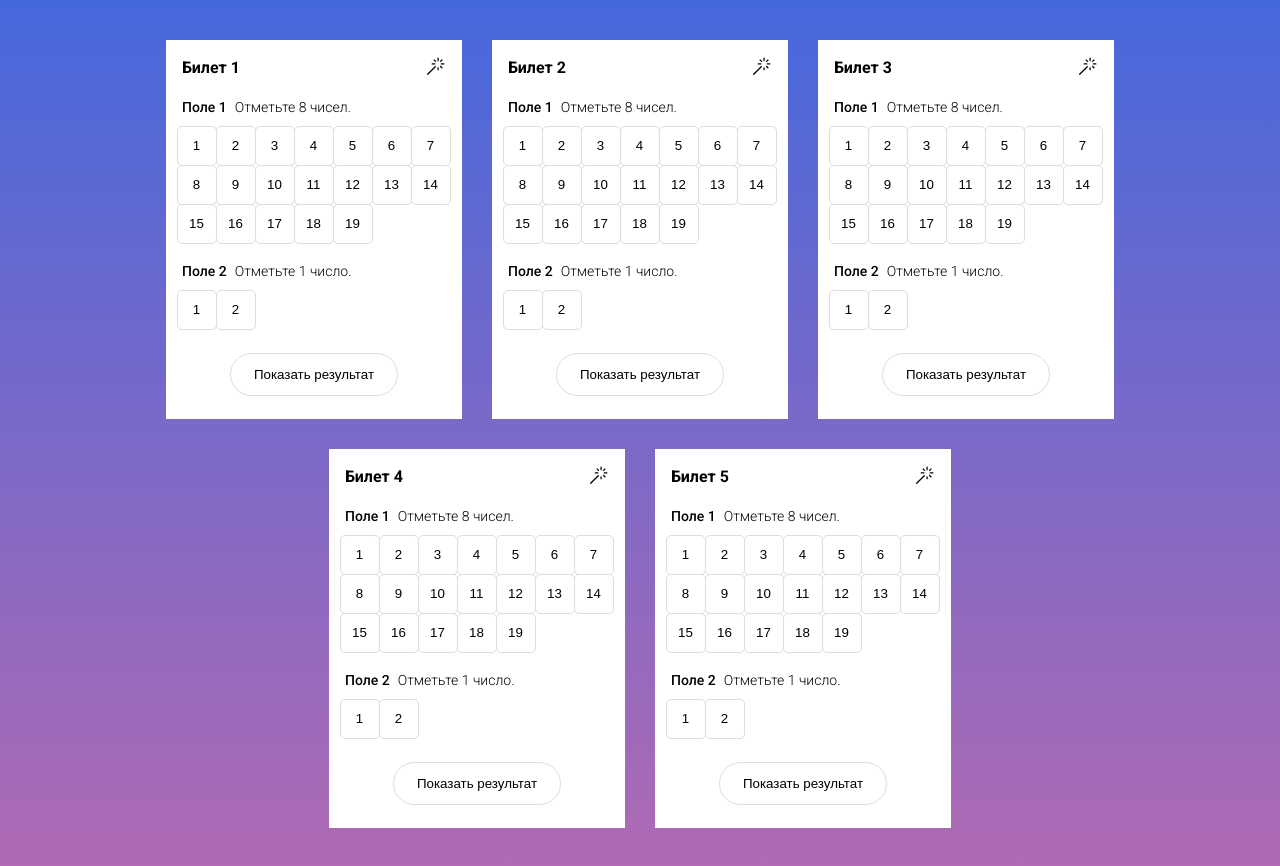
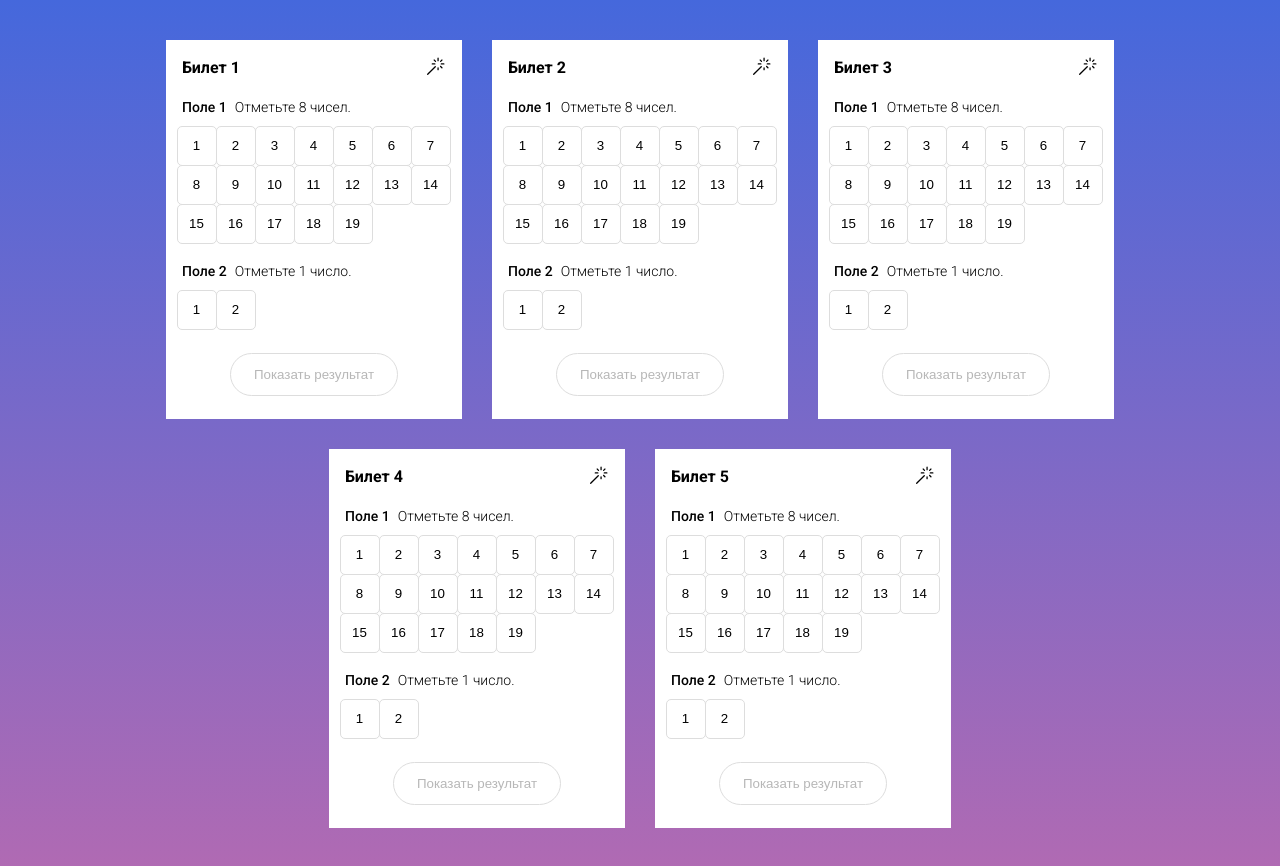
Before and after one commit to PikuzaMarie/lotto-game, a React (Vite) app: page / in a window 1280 px wide. Built offline with nearby package versions, Linux system fonts and the light colour scheme.

Commit message:
feat: disable show result btn if selection is incomplete

```diff
--- a/src/components/ResultButton/ResultButton.jsx
+++ b/src/components/ResultButton/ResultButton.jsx
@@ -1,8 +1,13 @@
 import './ResultButton.scss';
 
-export const ResultButton = ({ msg, handleResultClick }) => {
+export const ResultButton = ({ msg, handleResultClick, isDisabled }) => {
   return (
-    <button type="submit" className="btn_result" onClick={handleResultClick}>
+    <button
+      type="submit"
+      className="btn_result"
+      onClick={handleResultClick}
+      disabled={isDisabled}
+    >
       {msg}
     </button>
   );
--- a/src/components/ResultButton/ResultButton.scss
+++ b/src/components/ResultButton/ResultButton.scss
@@ -5,8 +5,12 @@
     padding: 13px 23px;
   }
 
-  &_result:hover {
+  &_result:not(:disabled):hover {
     background-color: var(--color-selected-yellow);
     border: 1px solid var(--color-selected-yellow);
   }
+
+  &_result:disabled {
+    cursor: not-allowed;
+  }
 }
--- a/src/components/Ticket/Ticket.jsx
+++ b/src/components/Ticket/Ticket.jsx
@@ -12,6 +12,10 @@ export const Ticket = ({ id, fieldsConfig, checkIsTicketWon }) => {
 
   const [isTicketWon, setIsTicketWon] = useState(false);
   const [isGameOver, setIsGameOver] = useState(false);
+
+  const isSelectionCompleted = fieldSelectionStates.every(
+    fieldState => fieldState.isSelectionCompleted,
+  );
 
   const onMagicWandClick = () => {
     const randomSelectionStates = generateRandomSelection(fieldsConfig);
@@ -54,6 +58,7 @@ export const Ticket = ({ id, fieldsConfig, checkIsTicketWon }) => {
             <ResultButton
               msg="Показать результат"
               handleResultClick={onResultClick}
+              isDisabled={!isSelectionCompleted}
             />
           </div>
         </>
```
